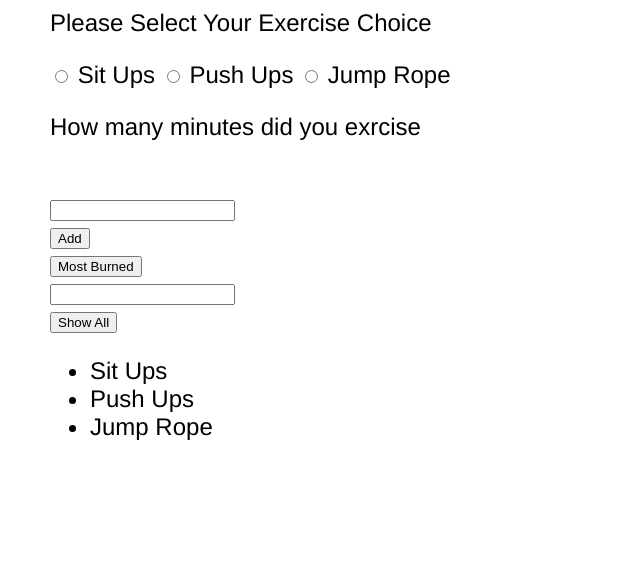
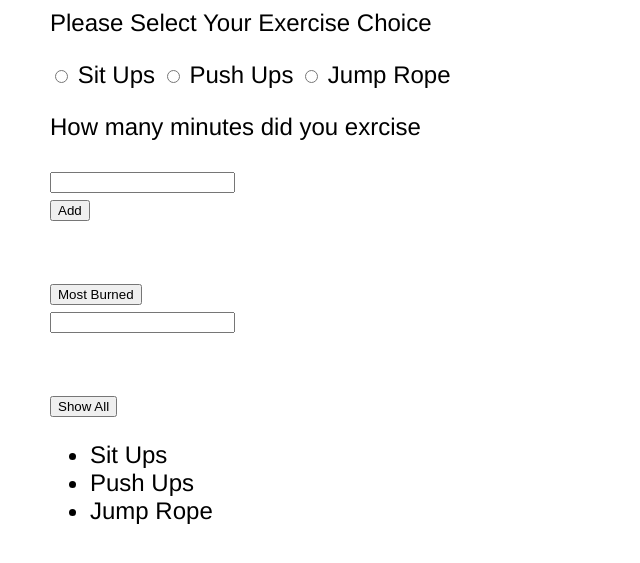
Before and after one commit to kurtfriedrichhotmail/ExercisePrgoram, a plain HTML site: page index.html in a window 1280 px wide. Shown: the part 113-676 px from the top of the page, without its empty margins (0-640 px from the left). Drawn offline with Linux system fonts and the light colour scheme.

Commit message:
added breaks between lines

```diff
--- a/index.html
+++ b/index.html
@@ -25,9 +25,9 @@
 
 
         <div>
-        <p> How many minutes did you exrcise</p><br>
+        <p> How many minutes did you exrcise</p>
         <input type="number" value=" " id="TextBox" /><br>
-        <button type="button"  id="minButton">Add</button><br>
+        <button type="button"  id="minButton">Add</button><br><br><br>
 
 
         </div>
@@ -35,7 +35,8 @@
 <div>
     <button type="button"  id="mostBurnedButton">Most Burned</button><br>
 
-     <input type="number" value=" " id="Text4Cal" /><br>
+     <input type="number" value=" " id="Text4Cal" /><br> <br> <br>
+
 
 </div>
 <div>
```
